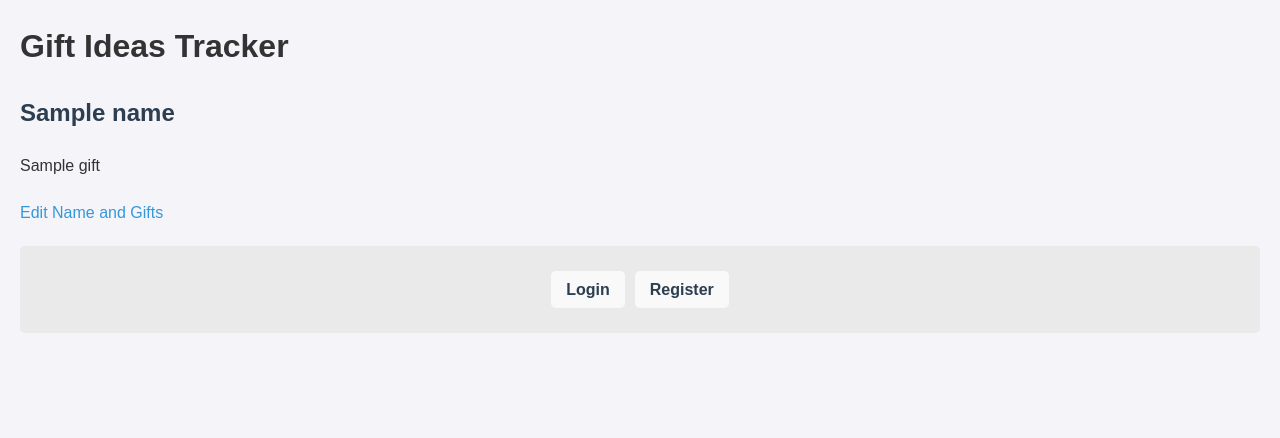
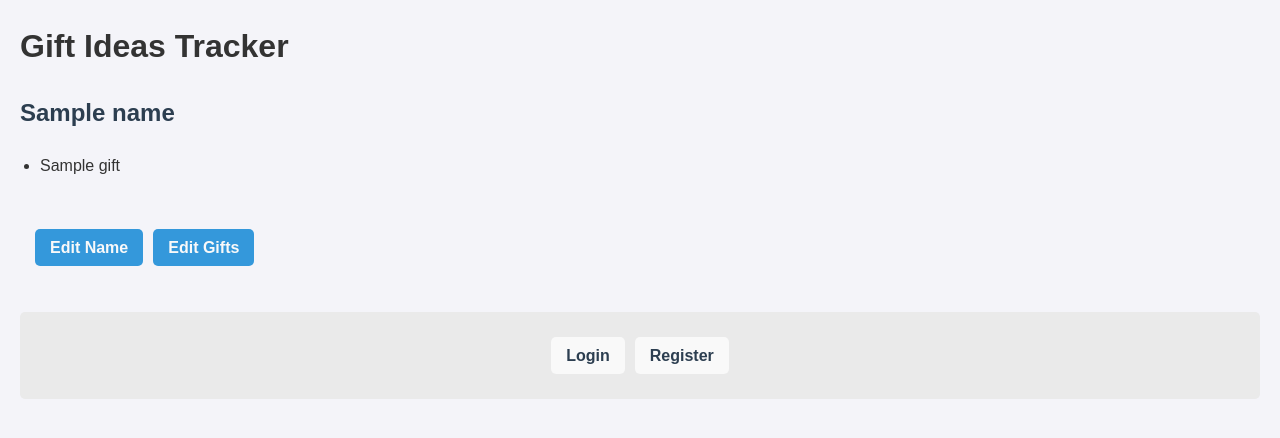
Before and after one commit to c-lamar-fullmer/gift_ideas_final, a Flask app: template templates/name.html in a window 1280 px wide. Shown: the top 438 px of the page. Run offline with Flask 3, Linux system fonts and the light colour scheme; the template is opened without the code that fills it: most values are stand-ins (such as "Sample title", 1, 10 or a date in 2020); data that the repository does not hold is empty; some libraries are stand-ins or nearby versions.

Commit message:
separated edit_person into edit_name and edit_gifts

```diff
--- a/app.py
+++ b/app.py
@@ -122,8 +122,8 @@ def add_person():
     # (GET request) Render the form for adding new person
     return render_template('add_person.html')
 
-@app.route("/<int:id>/edit", methods=["GET", "POST"])
-def edit_person(id):
+@app.route("/<int:id>/edit_name", methods=["GET", "POST"])
+def edit_name(id):
     # Redirect to login if the user is not logged in
     if not g.user_id:
         return redirect(url_for('login'))
@@ -136,30 +136,59 @@ def edit_person(id):
         flash("Person not found.", "error")
         return redirect(url_for('home'))
 
-    # (POST request) Handle the form submission when editing a person
+    # (POST request) Handle the form submission when editing the name
     if request.method == "POST":
-        print(request.form)  # Print all form data
-        print(request.form.getlist('gifts[]'))  # Print the list of gifts
-        # Get the updated name and gift list from the form
         new_name = request.form['name'].strip()
-        gift_lst = [gift.strip() for gift in request.form.getlist('gifts[]') if gift.strip()]
-        print(f"Submitted gifts: {gift_lst}")  # Debugging
 
-        # Validate the updated person data
-        error = g.storage.validate_person(new_name, gift_lst, g.user_id, exclude_id=id)
+        # Validate the updated name
+        error = g.storage.validate_person(new_name, person['gift_lst'], g.user_id, exclude_id=id)
         if error:
             flash(error, "error")
-            return render_template(
-                'edit_person.html', id=id, name=person['name'], gift_lst=person['gift_lst']
-            )
+            return render_template('edit_name.html', id=id, name=person['name'])
 
-        # Update the person's information in the database
-        g.storage.update_person(person, new_name, gift_lst, g.user_id)
-        flash(f"{new_name} has been modified.", "success")
+        # Update the person's name in the database
+        g.storage.update_person(person, new_name, person['gift_lst'], g.user_id)
+        flash(f"Name has been updated to {new_name}.", "success")
         return redirect(url_for('person', id=id))
 
-    # (GET request) Render the form for editing an existing person
-    return render_template('edit_person.html', id=id, name=person['name'], gift_lst=person['gift_lst'])
+    # (GET request) Render the form for editing the name
+    return render_template('edit_name.html', id=id, name=person['name'])
+
+@app.route("/<int:id>/edit_gifts", methods=["GET", "POST"])
+def edit_gifts(id):
+    # Redirect to login if the user is not logged in
+    if not g.user_id:
+        return redirect(url_for('login'))
+
+    # Retrieve the person's data along with their gifts
+    person = g.storage.find_person_with_gifts(id, g.user_id, page=1, gifts_per_page=100)
+
+    # If person not found, display an error and redirect to the homepage
+    if not person:
+        flash("Person not found.", "error")
+        return redirect(url_for('home'))
+
+    # Ensure 'gift_lst' exists in the person object
+    gift_lst = person.get('gift_lst', [])
+    name = person.get('name', 'Unknown')  # Provide a default value for name if missing
+
+    # (POST request) Handle the form submission when editing gifts
+    if request.method == "POST":
+        gift_lst = [gift.strip() for gift in request.form.getlist('gifts[]') if gift.strip()]
+
+        # Validate the updated gift list
+        error = g.storage.validate_person(name, gift_lst, g.user_id, exclude_id=id)
+        if error:
+            flash(error, "error")
+            return render_template('edit_gifts.html', id=id, name=name, gift_lst=gift_lst)
+
+        # Update the person's gifts in the database
+        g.storage.update_person(person, name, gift_lst, g.user_id)
+        flash("Gifts have been updated.", "success")
+        return redirect(url_for('person', id=id))
+
+    # (GET request) Render the form for editing gifts
+    return render_template('edit_gifts.html', id=id, name=name, gift_lst=gift_lst)
 
 @app.route("/<int:id>/delete", methods=["POST"])
 def delete_person(id):
--- a/static/stylesheets/application.css
+++ b/static/stylesheets/application.css
@@ -34,6 +34,12 @@ ul li {
     padding: 5px 0; /* Add space between list items */
 }
 
+/* Re-enable bullets for gift lists */
+.gift-list {
+    list-style-type: disc; /* Use default bullet points */
+    padding-left: 20px; /* Add some padding to align bullets */
+}
+
 /* Buttons and inputs */
 input[type="submit"], button {
     background-color: #3498db;
@@ -46,6 +52,31 @@ input[type="submit"], button {
 
 input[type="submit"]:hover, button:hover {
     background-color: #2980b9;
+}
+
+.edit-name-and-gifts {
+    display: flex; /* Arrange navigation links in a row */
+    gap: 10px; /* space between navigation links */
+    justify-content: left;
+    margin-top: 20px; /* space above */
+    padding: 15px; /* padding inside */
+    border-radius: 5px; /* Rounded corners */
+}
+
+/* Style for buttons */
+.button {
+    font-weight: bold;
+    color:#f9f9f9;
+    text-decoration: none; /* Remove underline */
+    padding: 10px 15px;
+    border-radius: 5px; /* Rounded corners */
+    background-color:#3498db;
+    transition: background-color 0.3s ease; /* Smooth hover effect */
+}
+
+.button:hover {
+    background-color:white;
+    color: #2c3e50; /* text on hover */
 }
 
 /* Flash messages */
--- a/templates/name.html
+++ b/templates/name.html
@@ -7,7 +7,7 @@
 <h2>{{ name }}</h2>
 
 <div>
-  <ul>
+  <ul class="gift-list">
     <!-- Loop through the list of gift ideas -->
     {% for item in gift_lst %}
       <!-- Display each gift idea as a list item -->
@@ -16,33 +16,9 @@
   </ul>
 </div>
 
-<!-- Check if pagination is needed for the gift list -->
-{% if total_gift_pages > 1 %}
-<div class="pagination">
-  <!-- Show the "Previous" link if not on the first page -->
-  {% if gift_page > 1 %}
-    <a href="{{ url_for('person', id=id, gift_page=gift_page - 1) }}">Previous</a>
-  {% endif %}
-
-  <!-- Loop through all gift pages -->
-  {% for i in range(1, total_gift_pages + 1) %}
-    <!-- Highlight the current page -->
-    {% if i == gift_page %}
-      <span class="current">{{ i }}</span>
-    <!-- Link to other pages -->
-    {% else %}
-      <a href="{{ url_for('person', id=id, gift_page=i) }}">{{ i }}</a>
-    {% endif %}
-  {% endfor %}
-  <!-- Show the "Next" link if not on the last page -->
-  {% if gift_page < total_gift_pages %}
-    <a href="{{ url_for('person', id=id, gift_page=gift_page + 1) }}">Next</a>
-  {% endif %}
-</div>
-{% endif %}
-
-<div>
-  <!-- Link to edit person and gift list -->
-  <p><a href="{{ url_for('edit_person', id=id) }}">Edit Name and Gifts</a></p>
+<div class="edit-name-and-gifts">
+  <!-- Buttons to edit the name and gifts -->
+  <p><a class="button" href="{{ url_for('edit_name', id=id) }}">Edit Name</a></p>
+  <p><a class="button" href="{{ url_for('edit_gifts', id=id) }}">Edit Gifts</a></p>
 </div>
 {% endblock %}
--- a/templates/search.html
+++ b/templates/search.html
@@ -28,7 +28,7 @@
         <li>
           <!-- Link to page for each person in results -->
           <h4><a href="{{ url_for('person', id=result.id) }}">{{ result.name }}</a></h4>
-          <ul>
+          <ul class="gift-list">
             <!-- Loop through the paginated gift ideas for each person -->
             {% for item in result.paginated_gifts %}
               <!-- Display each gift idea as a list item -->
```
Also changed, not shown: templates/edit_gifts.html (+60 -0 lines), templates/edit_name.html (+30 -0 lines).
